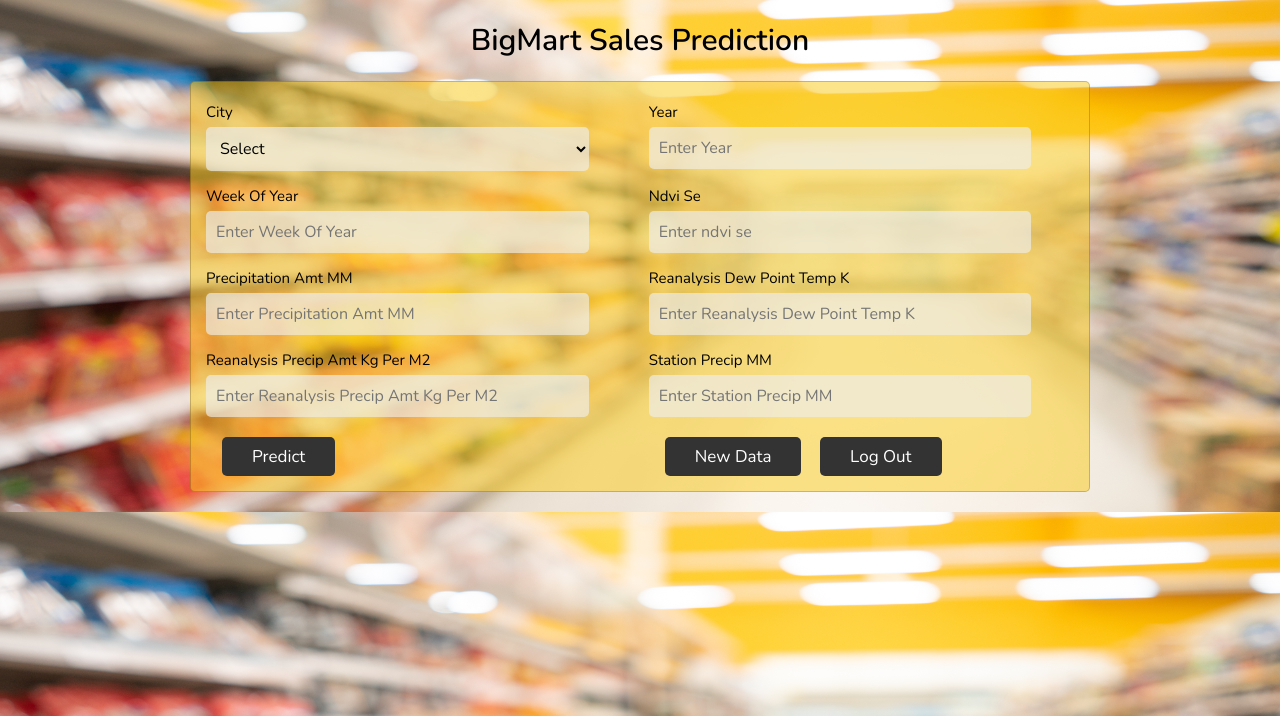
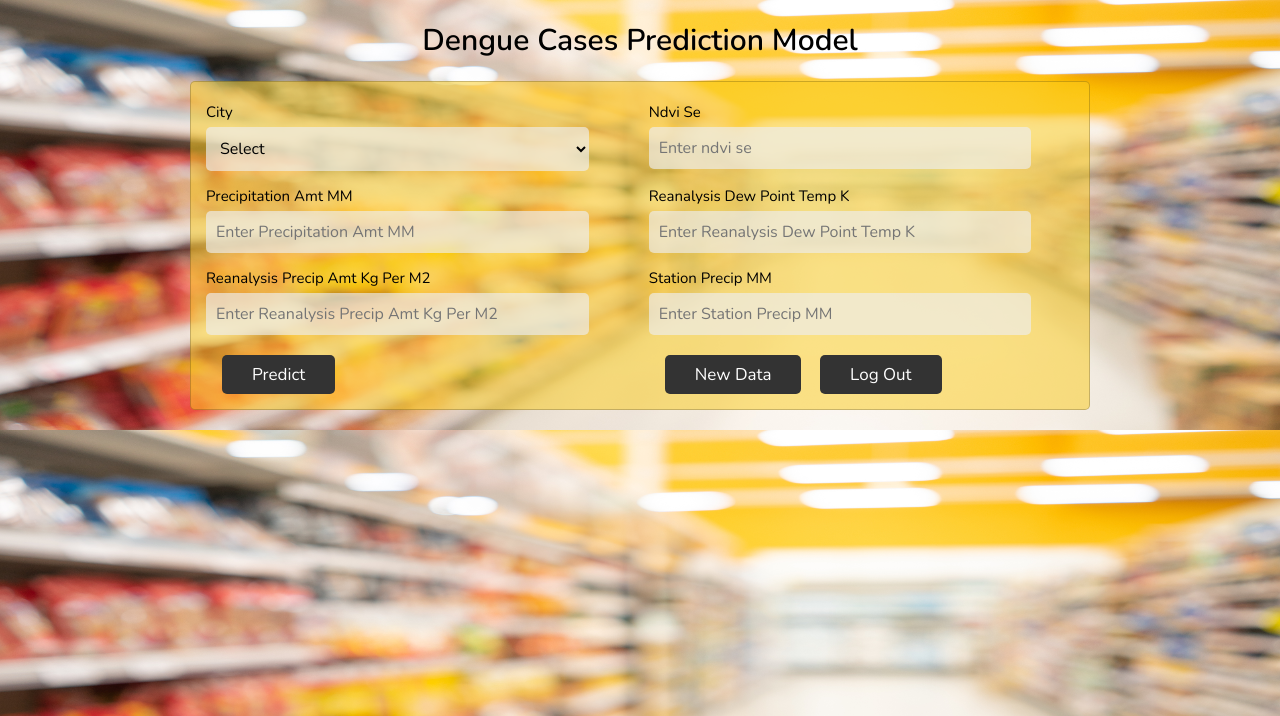
Before and after one commit to Tusharyadav147/Dengue_Cases_Prediction, a Flask app: page /index in a window 1280 px wide. Shown: the top 716 px of the page. Run offline with Flask 2, Linux system fonts and the light colour scheme; parts of the project's set-up code (start-up, migrations or seed data) failed here and were passed over; some libraries are stand-ins or nearby versions.

Commit message:
First Commit

```diff
--- a/run.py
+++ b/run.py
@@ -42,8 +42,8 @@ def predict():
             feature = request.form
             print(feature)
             city = int(feature["city"])
-            year = int(feature["Year"])
-            week_of_year = int(feature["Week_of_year"])
+            year = 2018
+            week_of_year = 18
             ndvi_se = float(feature["ndvi_se"])
             precipitation_amt_mm = float(feature["precipitation_amt_mm"])
             reanalysis_dew_point_temp_k = float(feature["reanalysis_dew_point_temp_k"])
--- a/templates/index.html
+++ b/templates/index.html
@@ -13,7 +13,7 @@
 <body>
 
 <section class="form" id="form">
-    <h1 class="heading">BigMart Sales Prediction</h1>
+    <h1 class="heading">Dengue Cases Prediction Model</h1>
     <form action="/predict" method="POST">
         <div class="inputBox">
             <div class="input">
@@ -23,16 +23,6 @@
                     <option value=0>San Juan</option>
                     <option value=1>Iquitos</option>
                 </select>
-            </div>
-            <div class="input">
-                <span>Year</span>
-                <input type="Year" id="Year" class="Year" name="Year" placeholder="Enter Year">
-            </div>
-        </div>
-        <div class="inputBox">
-            <div class="input">
-                <span>Week Of Year</span>
-                <input type="week_of_year" name="Week_of_year" placeholder="Enter Week Of Year" required>
             </div>
             <div class="input">
                 <span>ndvi se</span>
```
Also changed, not shown: 1 other file.
